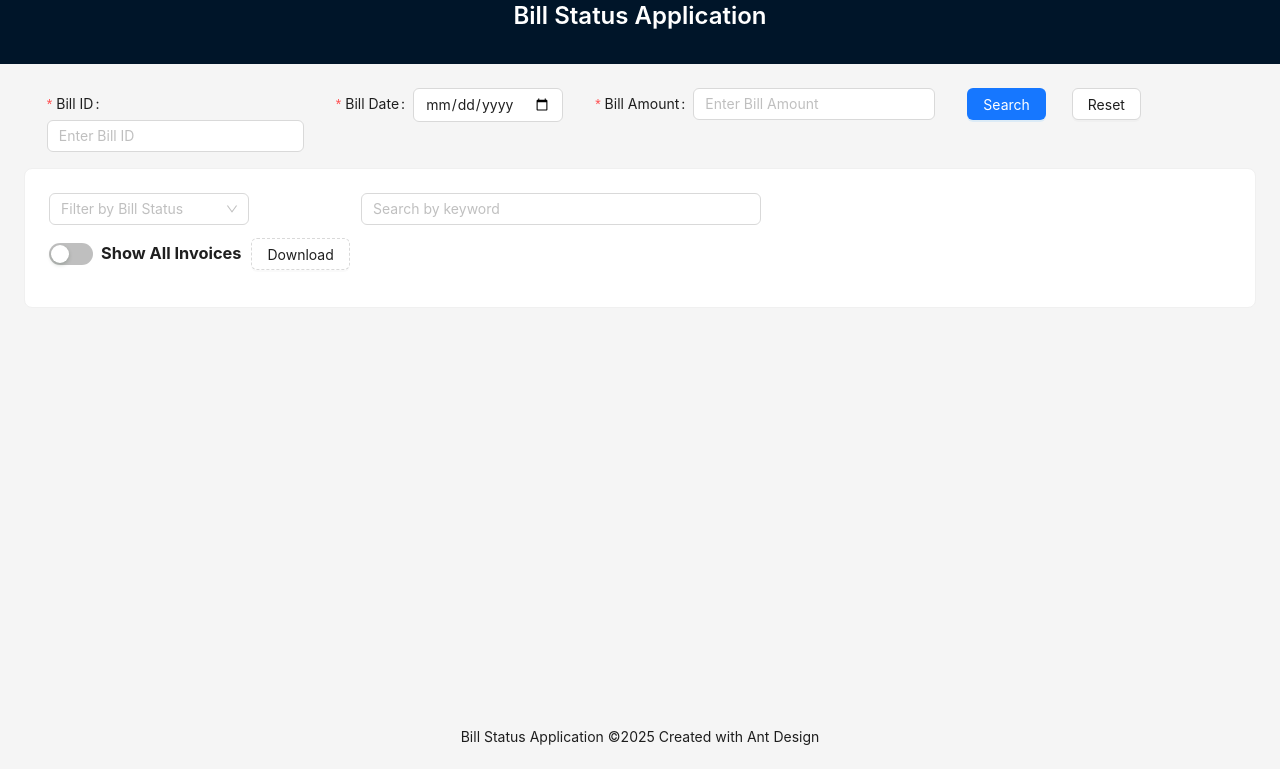
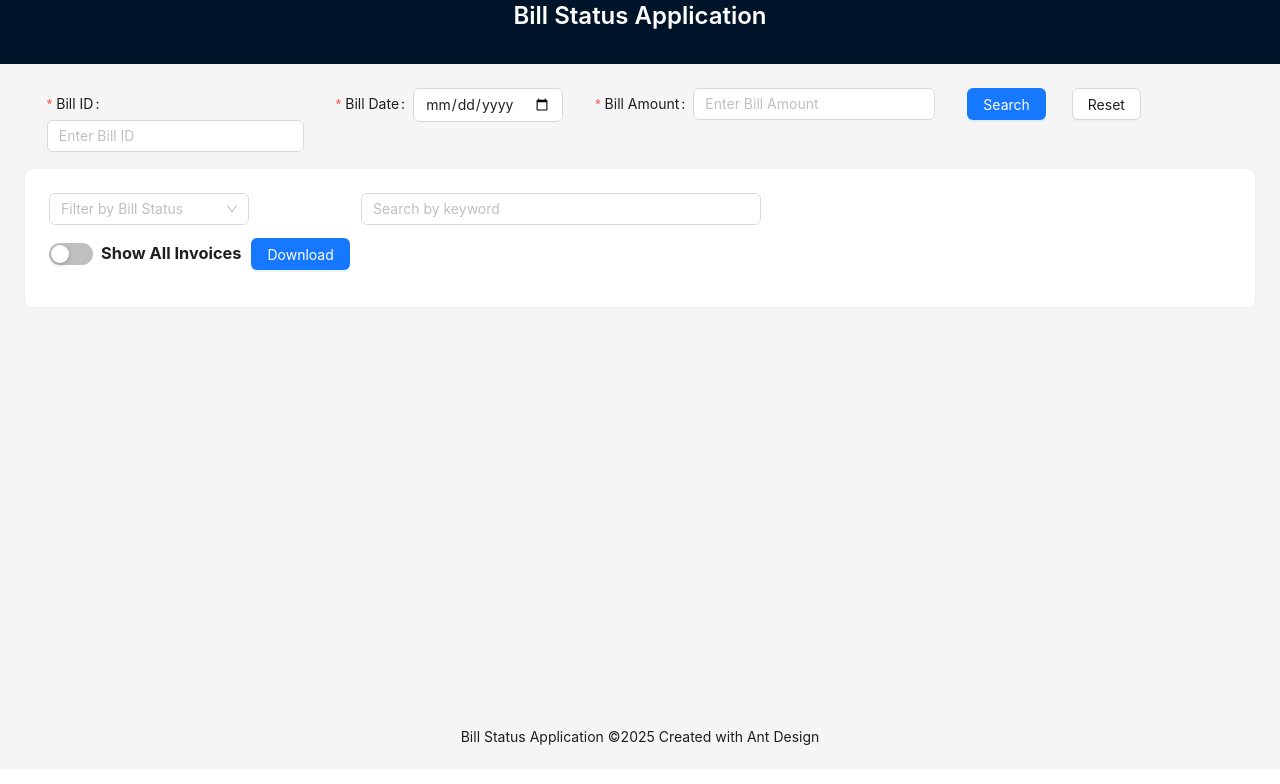
Before and after one commit to RudraMudra/bill-management-application, a React (Create React App) app in the folder supplier-status-portal/client/: page / in a window 1280 px wide. Shown: the top 784 px of the page. Built offline with nearby package versions, Linux system fonts and the light colour scheme.

Commit message:
searchForm updated

```diff
--- a/supplier-status-portal/client/src/Components/SearchForm.js
+++ b/supplier-status-portal/client/src/Components/SearchForm.js
@@ -205,11 +205,7 @@ const SearchForm = ({ onSearch }) => {
               <Switch checked={isSwitchOn} onChange={handleToggle} />
               <h3 style={{ marginLeft: 8 }}>Show All Invoices</h3>
               {/* Download button */}
-              <Button type="dashed"
-
-
-                onClick={handleDownload}
-                style={{ marginLeft: 10 }}>Download</Button>
+              <Button type="primary" onClick={handleDownload} style={{ marginLeft: 10 }}>Download</Button>
             </Row>
           </Col>
         </Row>
```
